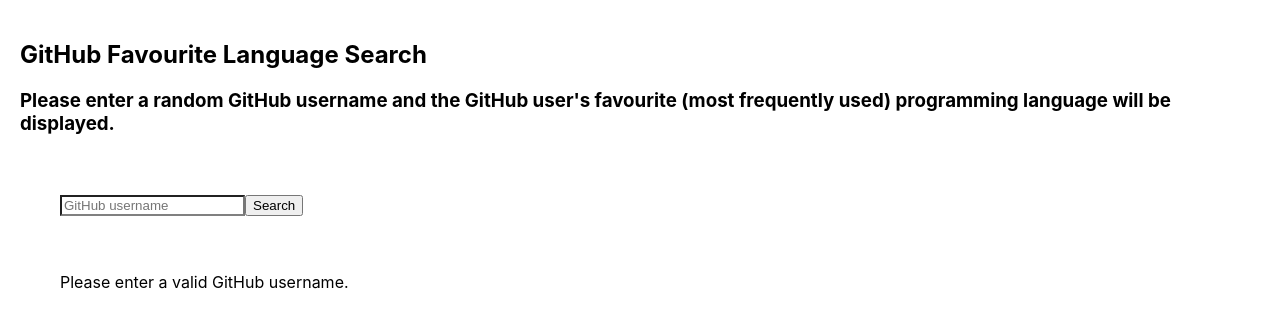
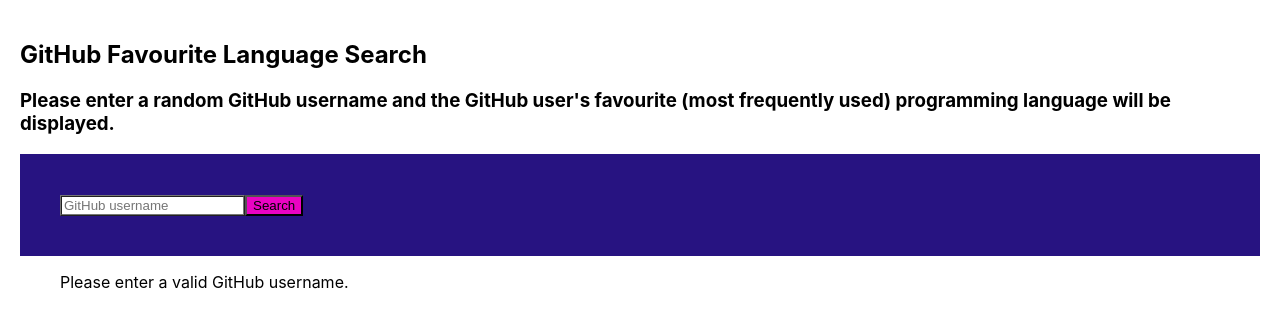
Before and after one commit to Jaroslaw-Roman-Cudzich/github-favourite-language-search, a React (Create React App) app: page / in a window 1280 px wide. Shown: the top 328 px of the page. Built offline with nearby package versions, Linux system fonts and the light colour scheme.

Commit message:
Added styling to the 'SearchBar' portion of the page.

```diff
--- /dev/null
+++ b/src/components/SearchBar.css
@@ -0,0 +1,11 @@
+.search-bar-button {
+    background-color: rgb(234, 3, 195);
+}
+
+.search-results-region {
+    background-color: rgba(26, 5, 122, 0.943);
+}
+
+.search-input-field {
+    border-style:ridge
+}
--- a/src/components/SearchBar.js
+++ b/src/components/SearchBar.js
@@ -1,6 +1,7 @@
 import React, { useState } from "react";
 import axios from "axios";
 import SearchResults from "./SearchResults";
+import "./SearchBar.css";
 
 const SearchBar = () => {
     const [searchInput, setSearchInput] = useState('');
@@ -24,11 +25,10 @@
 
     return (
         <>
-        <div
+        <div className="search-results-region"
         style={{padding: "40px"}}>
         <form>
-            <input
-                style={{borderBlockEndColor: "grey"}}
+            <input className="search-input-field"
                 id="username"
                 name="username"
                 type="text"
@@ -37,7 +37,7 @@
                 required
                 onChange={handleChange}
             />
-            <button type="button" onClick={handleClick}>Search</button>
+            <button className="search-bar-button" type="button" onClick={handleClick}>Search</button>
         </form>
         </div>
         <SearchResults repos={repos} />
```
Also changed, not shown: src/components/SearchResults.css (added).
